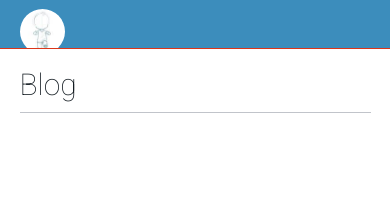
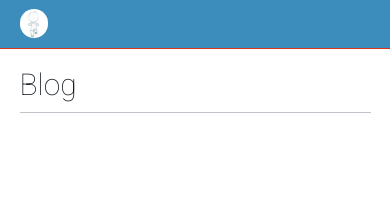
Before and after one commit to alameenkhader/alameenkhader.github.io, a Jekyll site: the page built from index.html, in a window 390 px wide. Shown: the top 199 px of the page. Built offline with Jekyll 4.4.1, drawn with Linux system fonts in a browser that asks for light colours.

Commit message:
fixing logo size in mobile view

```diff
--- a/stylesheets/application.css
+++ b/stylesheets/application.css
@@ -1567,7 +1567,7 @@ a.page__heading {
 }
 
 .img-logo {
-  width: 45px;
+  width: 1.1em;
 }
 
 .blog__post__image img, .blog__post__image .img-circle {
```
